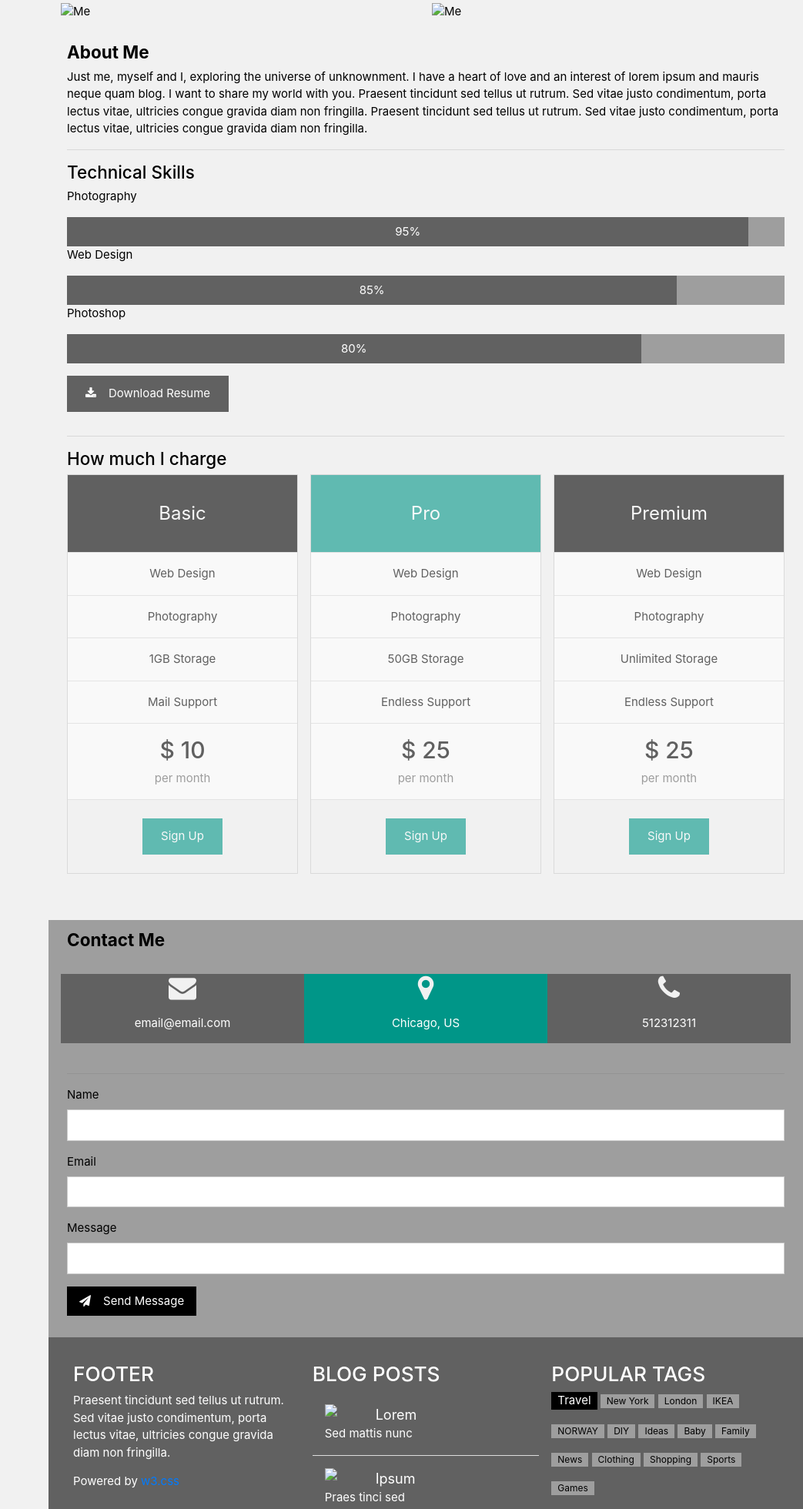
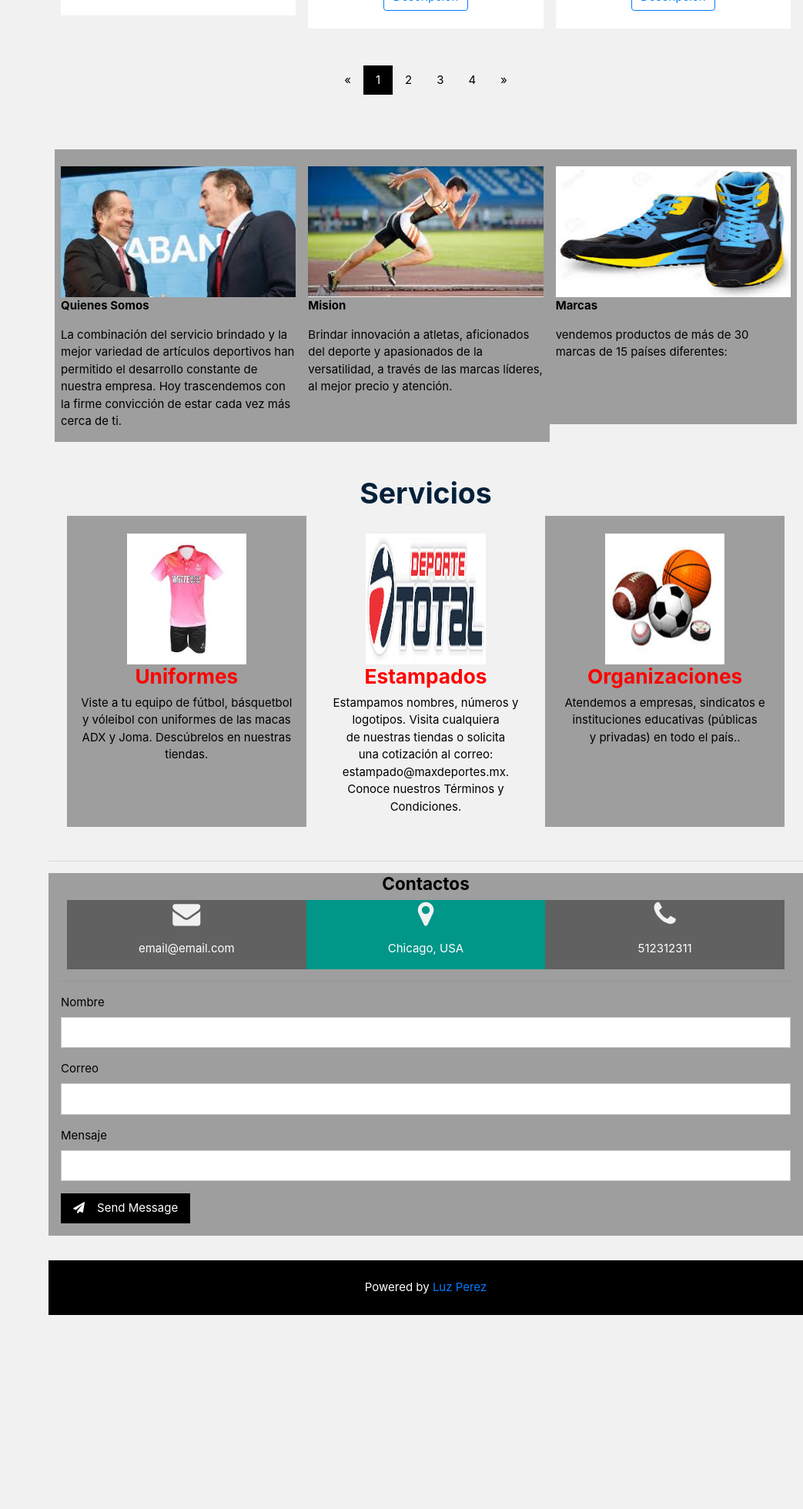
Before and after one commit to Argelia25/Trabajo, a plain HTML site: page index.html in a window 1280 px wide. Shown: the part 840-2800 px from the top of the page at 77% size, without its empty margins (237-1280 px from the left). After the commit the page ends 2548 px from the top, so only its background shows below. Drawn offline with nearby package versions, Linux system fonts and the light colour scheme; files that its build step writes are made by us from their sources.

Commit message:
se termino de modificar el index del programa

```diff
--- a/index.html
+++ b/index.html
@@ -1,19 +1,24 @@
 <!DOCTYPE html>
 <html>
-<title>W3.CSS Template</title>
+<title>inicio</title>
 <meta charset="UTF-8">
 <meta name="viewport" content="width=device-width, initial-scale=1">
 <link rel="stylesheet" href="https://www.w3schools.com/w3css/4/w3.css">
 <link rel="stylesheet" href="https://fonts.googleapis.com/css?family=Raleway">
 <link rel="stylesheet" href="https://cdnjs.cloudflare.com/ajax/libs/font-awesome/4.7.0/css/font-awesome.min.css">
-<link rel="stylesheet" href="style.css">
+<link rel="stylesheet" href="estilos/style.css">
 <link rel="shortcut icon" href="#" />
+
+
 <!-- Bootstrap CSS -->
 <link rel="stylesheet" href="bootstrap4/css/bootstrap.min.css">
 
 <link rel="stylesheet" href="plugins/sweetAlert2/sweetalert2.min.css">
 
 <link rel="stylesheet" href="plugins/animate.css/animate.css">
+
+
+
 
 <body class="w3-light-grey w3-content" style="max-width:1600px">
 
@@ -30,6 +35,8 @@
     <a href="#portfolio" onclick="w3_close()" class="w3-bar-item w3-button w3-padding w3-text-teal"><i class="fa fa-th-large fa-fw w3-margin-right"></i>productos</a>
     <a href="#about" onclick="w3_close()" class="w3-bar-item w3-button w3-padding"><i class="fa fa-user fa-fw w3-margin-right"></i>Quienes Somos</a>
     <a href="#contact" onclick="w3_close()" class="w3-bar-item w3-button w3-padding"><i class="fa fa-envelope fa-fw w3-margin-right"></i>Contactos </a>
+    <a href="foto.html" onclick="w3_close()" class="w3-bar-item w3-button w3-padding"><i class="fa fa-photo w3-margin-right"></i>fotos </a>
+
     <a href="#contact" onclick="w3_close()" class="w3-bar-item w3-button w3-padding"><i class="fa fa-envelope fa-fw w3-margin-right"></i>Pedidos </a>
   </div>
   <div class="w3-panel w3-large">
@@ -54,13 +61,8 @@
     <span class="w3-button w3-hide-large w3-xxlarge w3-hover-text-grey" onclick="w3_open()"><i class="fa fa-bars"></i></span>
     <div class="w3-container">
     <h1><b>Bienvenidos</b></h1>
-    <div class="w3-section w3-bottombar w3-padding-16">
-      <span class="w3-margin-right">Filtros:</span>
-      <button class="w3-button w3-black">Inicio</button>
 
-      <button class="w3-button w3-white w3-hide-small"><i class="fa fa-photo w3-margin-right"></i>Fotos</button>
 
-    </div>
     </div>
   </header>
 
@@ -68,9 +70,20 @@
 
 
 
+  <section class="slider-home">
+  <br>
+<div class="w3-content w3-section" style="max-width:500px">
+    <img class="mySlides w3-animate-top" src="img/siete.jpg" style="width:100%">
+    <img class="mySlides w3-animate-bottom" src="img/ocho.jpg" style="width:100%">
+    <img class="mySlides w3-animate-top" src="img/nueve.jpg" style="width:100%">
+  </div>
+  <br>
+  </section>
+
+
   <!-- First Photo Grid-->
   <div class="w3-row-padding">
-    <div class="w3-third w3-container w3-margin-bottom">
+    <div class="w3-third w3-container  w3-animate-zoom w3-margin-bottom">
       <img id="tres" src="img/uno.jpg" alt="Norway" style="width:100%" class="w3-hover-opacity">
       <div class="w3-container w3-white">
         <p><b>camiseta de deporte </b></p>
@@ -80,7 +93,7 @@
         <br>
     </div>
     </div>
-    <div class="w3-third w3-container w3-margin-bottom">
+    <div class="w3-third w3-container w3-animate-left w3-margin-bottom">
       <img id="tres"src="img/dos.jpg" alt="Norway" style="width:100%" class="w3-hover-opacity">
       <div class="w3-container w3-white">
         <p><b>camiseta de deporte </b></p>
@@ -149,109 +162,95 @@
     </div>
   </div>
 
-  <!-- Images of Me -->
-  <div class="w3-row-padding w3-padding-16" id="about">
-    <div class="w3-col m6">
-      <img src="/w3images/avatar_g.jpg" alt="Me" style="width:100%">
+
+  <div id="about" class="w3-row-padding w3-padding-32" >
+
+    <div class="w3-col w3-third w3-grey">
+        <br>
+        <img id="tres" src="img/somos.jpg" style="width:100%">
+           <p><b>Quienes Somos</b></p>
+            <p>La combinación del servicio brindado y la mejor variedad de artículos deportivos han permitido el desarrollo constante
+                de nuestra empresa. Hoy trascendemos con la firme convicción de estar cada vez más cerca de ti.</p>
     </div>
-    <div class="w3-col m6">
-      <img src="/w3images/me2.jpg" alt="Me" style="width:100%">
+    <div class="w3-col s4 w3-grey">
+        <br>
+        <img id="tres" src="img/atleta.jpg" style="width:100%">
+
+        <p><b>Mision</b></p>
+        <p>Brindar innovación a atletas, aficionados del deporte y apasionados de la versatilidad, a través de las marcas líderes, al mejor precio y atención.</p>
+        <br>
+        <br>
+        </div>
+    <div class="w3-col s4 w3-grey">
+        <br>
+        <img id="tres" src="img/marca.jpg" style="width:100%">
+        <p><b>Marcas</b></p>
+        <p>vendemos productos de más de 30 marcas de 15 países diferentes:</p>
+        <br>
+        <br>
+        <br>
     </div>
   </div>
 
-  <div class="w3-container w3-padding-large" style="margin-bottom:32px">
-    <h4><b>About Me</b></h4>
-    <p>Just me, myself and I, exploring the universe of unknownment. I have a heart of love and an interest of lorem ipsum and mauris neque quam blog. I want to share my world with you. Praesent tincidunt sed tellus ut rutrum. Sed vitae justo condimentum, porta lectus vitae, ultricies congue gravida diam non fringilla. Praesent tincidunt sed tellus ut rutrum. Sed vitae justo condimentum, porta lectus vitae, ultricies congue gravida diam non fringilla.</p>
+
+
+  <div class="w3-container  w3-padding-large" style="margin-bottom:32px">
+    <h1 class="w3-animate-left" style="text-align: center;"><b style="color: rgb(5, 33, 58);">Servicios</b></h1>
+
+    <div class="w3-col w3-third w3-grey">
+        <br>
+        <center>
+        <img id="ser" src="img/uni.jpg" >
+
+           <h3 style="text-align: center;"><b style="color: red; ">Uniformes</b></h3>
+            <p>Viste a tu equipo de fútbol, básquetbol <br> y vóleibol con uniformes de las macas <br> ADX y
+                Joma. Descúbrelos en nuestras <br> tiendas.</p>
+            </center>
+                <br><br><br>
+    </div>
+    <div class="w3-col s4 w3-ling-blue">
+        <br>
+        <center>
+        <img id="ser" src="img/esta.jpg" >
+
+        <h3 style="text-align: center;"><b style="color: red; ">Estampados</b></h3>
+        <p>Estampamos nombres, números y <br>
+           logotipos. Visita cualquiera <br>
+           de nuestras tiendas o solicita <br>
+            una cotización al correo: <br>
+            estampado@maxdeportes.mx. <br>
+             Conoce nuestros Términos y <br> Condiciones.</p>
+        </center>
+
+        </div>
+    <div class="w3-col s4 w3-grey">
+        <br>
+        <center>
+        <img id="ser" src="img/orga.jpg" >
+        <h3 style="text-align: center;"><b style="color: red; ">Organizaciones</b></h3>
+        <p>Atendemos a empresas, sindicatos e <br>
+           instituciones educativas (públicas <br> y privadas) en todo el país..</p>
+        <br></center>
+        <br>
+        <br>
+        <br>
+    </div>
+
+   </div>
     <hr>
 
-    <h4>Technical Skills</h4>
-    <!-- Progress bars / Skills -->
-    <p>Photography</p>
-    <div class="w3-grey">
-      <div class="w3-container w3-dark-grey w3-padding w3-center" style="width:95%">95%</div>
-    </div>
-    <p>Web Design</p>
-    <div class="w3-grey">
-      <div class="w3-container w3-dark-grey w3-padding w3-center" style="width:85%">85%</div>
-    </div>
-    <p>Photoshop</p>
-    <div class="w3-grey">
-      <div class="w3-container w3-dark-grey w3-padding w3-center" style="width:80%">80%</div>
-    </div>
-    <p>
-      <button class="w3-button w3-dark-grey w3-padding-large w3-margin-top w3-margin-bottom">
-        <i class="fa fa-download w3-margin-right"></i>Download Resume
-      </button>
-    </p>
-    <hr>
-
-    <h4>How much I charge</h4>
-    <!-- Pricing Tables -->
-    <div class="w3-row-padding" style="margin:0 -16px">
-      <div class="w3-third w3-margin-bottom">
-        <ul class="w3-ul w3-border w3-white w3-center w3-opacity w3-hover-opacity-off">
-          <li class="w3-black w3-xlarge w3-padding-32">Basic</li>
-          <li class="w3-padding-16">Web Design</li>
-          <li class="w3-padding-16">Photography</li>
-          <li class="w3-padding-16">1GB Storage</li>
-          <li class="w3-padding-16">Mail Support</li>
-          <li class="w3-padding-16">
-            <h2>$ 10</h2>
-            <span class="w3-opacity">per month</span>
-          </li>
-          <li class="w3-light-grey w3-padding-24">
-            <button class="w3-button w3-teal w3-padding-large w3-hover-black">Sign Up</button>
-          </li>
-        </ul>
-      </div>
-
-      <div class="w3-third w3-margin-bottom">
-        <ul class="w3-ul w3-border w3-white w3-center w3-opacity w3-hover-opacity-off">
-          <li class="w3-teal w3-xlarge w3-padding-32">Pro</li>
-          <li class="w3-padding-16">Web Design</li>
-          <li class="w3-padding-16">Photography</li>
-          <li class="w3-padding-16">50GB Storage</li>
-          <li class="w3-padding-16">Endless Support</li>
-          <li class="w3-padding-16">
-            <h2>$ 25</h2>
-            <span class="w3-opacity">per month</span>
-          </li>
-          <li class="w3-light-grey w3-padding-24">
-            <button class="w3-button w3-teal w3-padding-large w3-hover-black">Sign Up</button>
-          </li>
-        </ul>
-      </div>
-
-      <div class="w3-third">
-        <ul class="w3-ul w3-border w3-white w3-center w3-opacity w3-hover-opacity-off">
-          <li class="w3-black w3-xlarge w3-padding-32">Premium</li>
-          <li class="w3-padding-16">Web Design</li>
-          <li class="w3-padding-16">Photography</li>
-          <li class="w3-padding-16">Unlimited Storage</li>
-          <li class="w3-padding-16">Endless Support</li>
-          <li class="w3-padding-16">
-            <h2>$ 25</h2>
-            <span class="w3-opacity">per month</span>
-          </li>
-          <li class="w3-light-grey w3-padding-24">
-            <button class="w3-button w3-teal w3-padding-large w3-hover-black">Sign Up</button>
-          </li>
-        </ul>
-      </div>
-    </div>
-  </div>
 
   <!-- Contact Section -->
-  <div class="w3-container w3-padding-large w3-grey">
-    <h4 id="contact"><b>Contact Me</b></h4>
-    <div class="w3-row-padding w3-center w3-padding-24" style="margin:0 -16px">
+  <div class="w3-container  w3-grey" style="margin-bottom:32px">
+    <h4 style="text-align: center;" id="contact"><b>Contactos</b></h4>
+    <div class="w3-row-padding w3-center " >
       <div class="w3-third w3-dark-grey">
         <p><i class="fa fa-envelope w3-xxlarge w3-text-light-grey"></i></p>
         <p>email@email.com</p>
       </div>
       <div class="w3-third w3-teal">
         <p><i class="fa fa-map-marker w3-xxlarge w3-text-light-grey"></i></p>
-        <p>Chicago, US</p>
+        <p>Chicago, USA</p>
       </div>
       <div class="w3-third w3-dark-grey">
         <p><i class="fa fa-phone w3-xxlarge w3-text-light-grey"></i></p>
@@ -261,61 +260,25 @@
     <hr class="w3-opacity">
     <form action="/action_page.php" target="_blank">
       <div class="w3-section">
-        <label>Name</label>
+        <label>Nombre</label>
         <input class="w3-input w3-border" type="text" name="Name" required>
       </div>
       <div class="w3-section">
-        <label>Email</label>
+        <label>Correo</label>
         <input class="w3-input w3-border" type="text" name="Email" required>
       </div>
       <div class="w3-section">
-        <label>Message</label>
+        <label>Mensaje</label>
         <input class="w3-input w3-border" type="text" name="Message" required>
       </div>
-      <button type="submit" class="w3-button w3-black w3-margin-bottom"><i class="fa fa-paper-plane w3-margin-right"></i>Send Message</button>
+      <button id="btn3" type="submit" class="w3-button w3-black w3-margin-bottom"><i class="fa fa-paper-plane w3-margin-right"></i>Send Message</button>
     </form>
   </div>
 
   <!-- Footer -->
-  <footer class="w3-container w3-padding-32 w3-dark-grey">
-  <div class="w3-row-padding">
-    <div class="w3-third">
-      <h3>FOOTER</h3>
-      <p>Praesent tincidunt sed tellus ut rutrum. Sed vitae justo condimentum, porta lectus vitae, ultricies congue gravida diam non fringilla.</p>
-      <p>Powered by <a href="https://www.w3schools.com/w3css/default.asp" target="_blank">w3.css</a></p>
-    </div>
 
-    <div class="w3-third">
-      <h3>BLOG POSTS</h3>
-      <ul class="w3-ul w3-hoverable">
-        <li class="w3-padding-16">
-          <img src="/w3images/workshop.jpg" class="w3-left w3-margin-right" style="width:50px">
-          <span class="w3-large">Lorem</span><br>
-          <span>Sed mattis nunc</span>
-        </li>
-        <li class="w3-padding-16">
-          <img src="/w3images/gondol.jpg" class="w3-left w3-margin-right" style="width:50px">
-          <span class="w3-large">Ipsum</span><br>
-          <span>Praes tinci sed</span>
-        </li>
-      </ul>
-    </div>
 
-    <div class="w3-third">
-      <h3>POPULAR TAGS</h3>
-      <p>
-        <span class="w3-tag w3-black w3-margin-bottom">Travel</span> <span class="w3-tag w3-grey w3-small w3-margin-bottom">New York</span> <span class="w3-tag w3-grey w3-small w3-margin-bottom">London</span>
-        <span class="w3-tag w3-grey w3-small w3-margin-bottom">IKEA</span> <span class="w3-tag w3-grey w3-small w3-margin-bottom">NORWAY</span> <span class="w3-tag w3-grey w3-small w3-margin-bottom">DIY</span>
-        <span class="w3-tag w3-grey w3-small w3-margin-bottom">Ideas</span> <span class="w3-tag w3-grey w3-small w3-margin-bottom">Baby</span> <span class="w3-tag w3-grey w3-small w3-margin-bottom">Family</span>
-        <span class="w3-tag w3-grey w3-small w3-margin-bottom">News</span> <span class="w3-tag w3-grey w3-small w3-margin-bottom">Clothing</span> <span class="w3-tag w3-grey w3-small w3-margin-bottom">Shopping</span>
-        <span class="w3-tag w3-grey w3-small w3-margin-bottom">Sports</span> <span class="w3-tag w3-grey w3-small w3-margin-bottom">Games</span>
-      </p>
-    </div>
-
-  </div>
-  </footer>
-
-  <div class="w3-black w3-center w3-padding-24">Powered by <a href="https://www.w3schools.com/w3css/default.asp" title="W3.CSS" target="_blank" class="w3-hover-opacity">w3.css</a></div>
+  <div class="w3-black w3-center w3-padding-24">Powered by <a href="https://www.w3schools.com/w3css/default.asp" title="W3.CSS" target="_blank" class="w3-hover-opacity">Luz Perez</a></div>
 
 <!-- End page content -->
 </div>
@@ -326,7 +289,8 @@
 <!--    Plugin sweet Alert 2  -->
 <script src="plugins/sweetAlert2/sweetalert2.all.min.js"></script>
 
-<script src="script.js"></script>
+<script src="js/script.js"></script>
+
 
 
 
```
